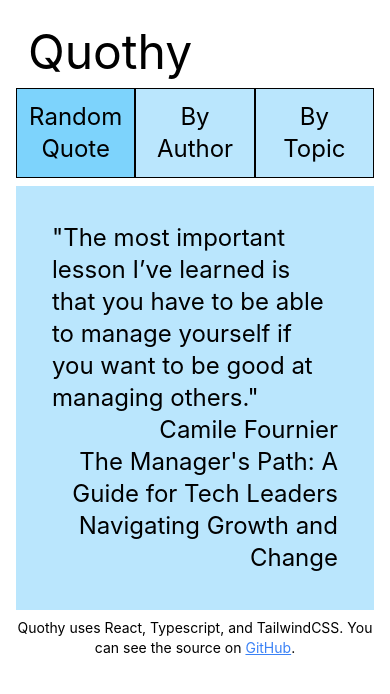
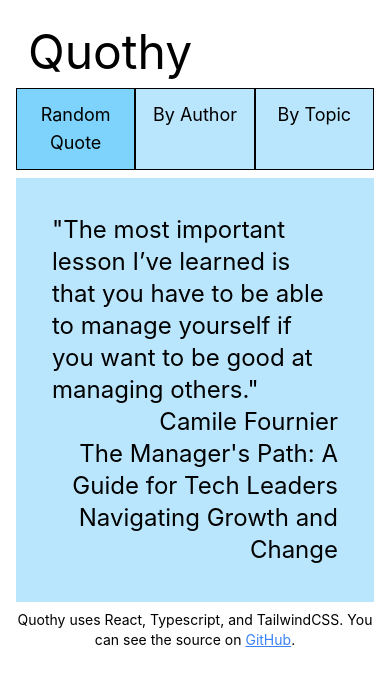
Before and after one commit to MarkNenadov/quothy, a React (Create React App) app: page / in a window 390 px wide. Shown: the top 694 px of the page. Built offline with nearby package versions, Linux system fonts and the light colour scheme.

Commit message:
fix tabs (refactoring)

```diff
--- a/src/App.tsx
+++ b/src/App.tsx
@@ -1,6 +1,7 @@
 import { useState } from 'react';
 import { RandomQuote } from './components/RandomQuote';
 import { ByAuthor } from './components/ByAuthor';
+import { Tab } from './components/Tab';
 import { ByTopic } from './components/ByTopic';
 import { data } from './data/quoteData';
 
@@ -11,24 +12,21 @@ function App() {
     <div className="m-2 md:m-4 text-2xl p-2 md:p-4">
       <h2 className="bold text-5xl p-3">Quothy</h2>
       <div className="flex flex-row justify-between">
-        <div
-          className={`cursor-pointer mb-2 p-3 ${currentTab === "random" ? "bg-sky-300" : "bg-sky-200"} w-1/3 text-center border border-1 border-black`}
-          onClick={() => setCurrentTab("random")}
-        >
-          Random Quote
-        </div>
-        <div
-          className={`cursor-pointer mb-2 p-3 ${currentTab === "author" ? "bg-sky-300" : "bg-sky-200"} w-1/3 text-center border border-1 border-black`}
-          onClick={() => setCurrentTab("author")}
-        >
-          By Author
-        </div>
-        <div
-          className={`cursor-pointer mb-2 p-3 ${currentTab === "topic" ? "bg-sky-300" : "bg-sky-200"} w-1/3 text-center border border-1 border-black`}
-          onClick={() => setCurrentTab("topic")}
-        >
-          By Topic
-        </div>
+        <Tab
+          label="Random Quote"
+          clickHook={() => setCurrentTab("random")}
+          isActive={currentTab === "random"}
+        />
+        <Tab
+          label="By Author"
+          clickHook={() => setCurrentTab("author")}
+          isActive={currentTab === "author"}
+        />
+        <Tab
+          label="By Topic"
+          clickHook={() => setCurrentTab("topic")}
+          isActive={currentTab === "topic"}
+        />
       </div>
       {
         currentTab === "random" && <RandomQuote quoteList={data} />
--- /dev/null
+++ b/src/components/Tab.tsx
@@ -0,0 +1,18 @@
+import React from 'react';
+
+interface TabProps {
+    label: string;
+    isActive: boolean
+    clickHook: () => void
+  }
+
+export const Tab = ({label, isActive, clickHook}: TabProps) => {
+  return (
+    <div
+    className={`cursor-pointer mb-2 p-3 ${isActive ? "bg-sky-300" : "bg-sky-200"} w-1/3 text-center border border-1 border-black text-lg md:text-2xl`}
+    onClick={clickHook}
+  >
+    { label }
+  </div>
+);
+}
```
